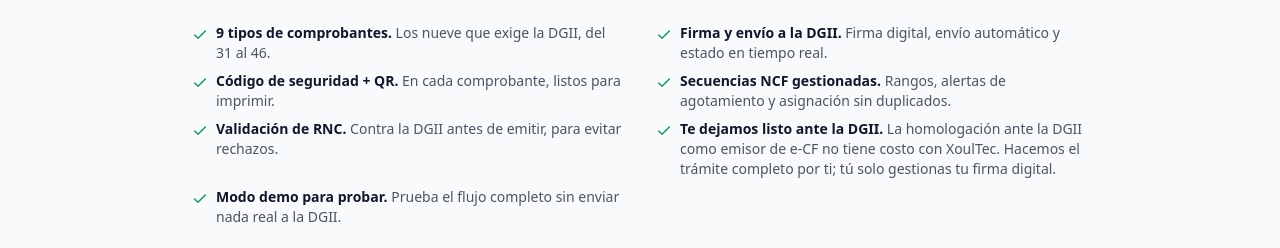
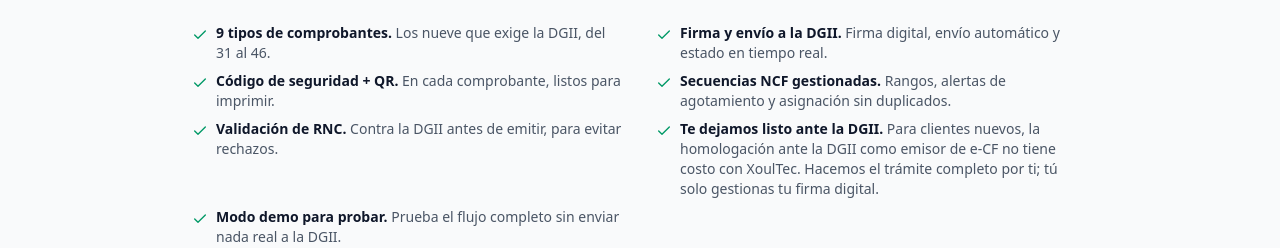
Before and after one commit to xoultec/homepage, a Next.js app: page /facturacion-electronica in a window 1280 px wide. Shown: the part 3383-3631 px from the top of the page. Built offline with nearby package versions, Linux system fonts and the light colour scheme; no server answers.

Commit message:
fix(ecf): homologación sin costo solo para clientes nuevos (1.39.1) (#8)
* fix(ecf): la homologación sin costo es para clientes nuevos

* chore: bump version to 1.39.1

```diff
--- a/app/facturacion-electronica/EcfLanding.tsx
+++ b/app/facturacion-electronica/EcfLanding.tsx
@@ -57,13 +57,14 @@ const ecfFeatures: Feature[] = [
     // Vuelve porque el cintillo pasó a ser el Agente de Marketing, así que ya no hay
     // duplicado — y la promesa de que el trámite lo hacemos nosotros no se puede perder.
     // 24-nov-2026 (Rubén): la homologación sin costo pasa a ser el gancho de la campaña de
-    // marketing, así que la tarjeta lo dice con la misma frase que los correos. Antes (ago-2026)
+    // marketing, así que la tarjeta lo dice con la misma frase que los correos. Solo para clientes
+    // nuevos: los acuerdos de homologación ya pactados con clientes actuales se mantienen. Antes (ago-2026)
     // se evitaba "sin costo"; esa decisión quedó reemplazada.
     icon: 'Award',
     titleEs: 'Te dejamos listo ante la DGII',
     titleEn: 'We get you ready with DGII',
-    descEs: 'La homologación ante la DGII como emisor de e-CF no tiene costo con XoulTec. Hacemos el trámite completo por ti; tú solo gestionas tu firma digital.',
-    descEn: 'Certification with DGII as an e-CF issuer has no cost with XoulTec. We do the whole process for you; you only manage your digital signature.',
+    descEs: 'Para clientes nuevos, la homologación ante la DGII como emisor de e-CF no tiene costo con XoulTec. Hacemos el trámite completo por ti; tú solo gestionas tu firma digital.',
+    descEn: 'For new customers, certification with DGII as an e-CF issuer has no cost with XoulTec. We do the whole process for you; you only manage your digital signature.',
     highlight: true,
   },
   {
--- a/package.json
+++ b/package.json
@@ -1,6 +1,6 @@
 {
   "name": "xoultec-website",
-  "version": "1.39.0",
+  "version": "1.39.1",
   "private": true,
   "scripts": {
     "dev": "next dev --webpack",
--- a/src/lib/chat-prompt.ts
+++ b/src/lib/chat-prompt.ts
@@ -62,7 +62,7 @@ ${productSummaries}
 
 ## Guidelines
 - Keep responses concise (2-4 sentences for simple questions, more for detailed explanations).
-- e-CF homologation (certification with DGII as an electronic-invoice issuer) has NO COST with XoulTec: we do the whole process; the client only obtains and manages its digital signature (certificate). Say it with these words; do not extend it to other free services.
+- For NEW customers, e-CF homologation (certification with DGII as an electronic-invoice issuer) has NO COST with XoulTec: we do the whole process; the client only obtains and manages its digital signature (certificate). It applies only to new customers; existing customers keep what was already agreed. Say it with these words; do not extend it to other free services.
 - For PVenta pricing questions, give the plan prices above and link https://www.xoultec.com/soporte-pventa. For other software (Nomina, e-CF only, other products), say pricing depends on specific needs and suggest contacting sales via WhatsApp or email. For the hourly services, use the prices listed above.
 - For technical support, provide what you can from the product features and suggest contacting support for specific issues.
 - Never make up features or capabilities not listed above.
```
Also changed, not shown: 1 other file (tests, documents, lock files or other folders).
